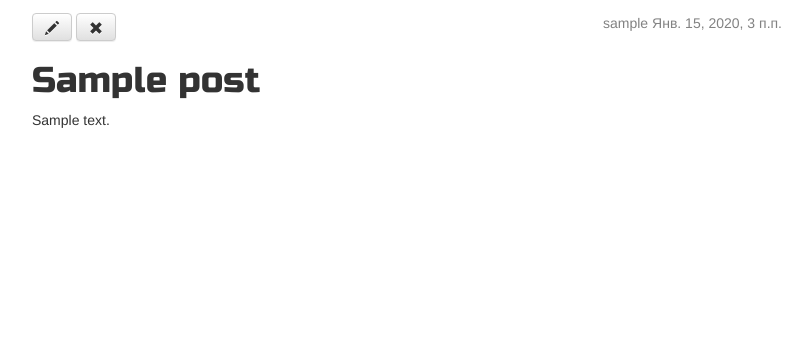
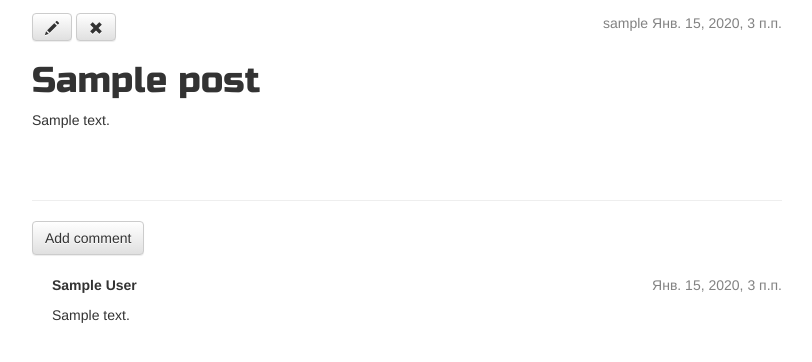
Before and after one commit to mdadm/my-first-blog, a Django app: page /post/1/ in a window 1280 px wide. Shown: the part 151-513 px from the top of the page, without its empty margins (38-850 px from the left). Run offline with Django 3.2, Linux system fonts and the light colour scheme; a user stored in the database is signed in; tables that the repository leaves empty hold one stand-in row (values such as "Sample post"); some libraries are stand-ins or nearby versions.

Commit message:
Добавлена возможность комментировать посты.

```diff
--- a/ej/admin.py
+++ b/ej/admin.py
@@ -1,4 +1,5 @@
 from django.contrib import admin
-from .models import Post
+from .models import Post, Comment
 
 admin.site.register(Post)
+admin.site.register(Comment)
--- a/ej/models.py
+++ b/ej/models.py
@@ -17,3 +17,17 @@ class Post(models.Model):
 
     def __str__(self):
         return self.title
+
+class Comment(models.Model):
+    post = models.ForeignKey('ej.Post', related_name='comments')
+    author = models.CharField(max_length=200)
+    text = models.TextField()
+    created_date = models.DateTimeField(default=timezone.now)
+    approved_comment = models.BooleanField(default=False)
+
+    def approve(self):
+        self.approved_comment = True
+        self.save()
+
+    def __str__(self):
+        return self.text
--- a/ej/static/css/ej.css
+++ b/ej/static/css/ej.css
@@ -53,3 +53,7 @@ h1, h2, h3, h4 {
 .post h1 a, .post h1 a:visited {
         color: #000000;
 }
+
+.comment {
+    margin: 20px 0px 20px 20px;
+}
--- a/ej/templates/ej/post_detail.html
+++ b/ej/templates/ej/post_detail.html
@@ -15,4 +15,16 @@
             <h1>{{ post.title }}</h1>
             <p>{{ post.text|linebreaksbr }}</p>
         </div>
+        <hr>
+            <a class="btn btn-default" href="{% url 'add_comment_to_post' pk=post.pk %}">Add comment</a>
+            {% for comment in post.comments.all %}
+                <div class="comment">
+                    <div class="date">{{ comment.created_date }}</div>
+                    <strong>{{ comment.author }}</strong>
+                    <p>{{ comment.text|linebreaks }}</p>
+                </div>
+            {% empty %}
+                <p>No comments here yet :(</p>
+            {% endfor %}
+
     {% endblock %}
--- a/ej/templates/ej/post_list.html
+++ b/ej/templates/ej/post_list.html
@@ -9,6 +9,7 @@
                 </div>
                 <h1><a href="{% url 'post_detail' pk=post.pk %}">{{ post.title }}</a></h1>
                 <p>{{ post.text|linebreaksbr }}</p>
+                <a href="{% url 'post_detail' pk=post.pk %}">Comments: {{ post.comments.count }}</a>
             </div>
         {% endfor %}
     {% endblock content %}
--- a/ej/urls.py
+++ b/ej/urls.py
@@ -13,5 +13,6 @@ urlpatterns = [
     url(r'^post/(?P<pk>\d+)/remove/$', views.post_remove, name='post_remove'),
     url(r'^admin/', include(admin.site.urls)),
     url(r'^accounts/login/$', 'django.contrib.auth.views.login'),
+    url(r'^post/(?P<pk>\d+)/comment/$', views.add_comment_to_post, name='add_comment_to_post'),
     url('^', include('django.contrib.auth.urls'))
 ]
--- a/ej/views.py
+++ b/ej/views.py
@@ -1,7 +1,7 @@
 from django.shortcuts import render, get_object_or_404, redirect
 from django.utils import timezone
 from django.contrib.auth.decorators import login_required
-from .forms import PostForm
+from .forms import PostForm, CommentForm
 from .models import Post
 
 # Create your views here.
@@ -51,3 +51,17 @@ def post_remove(request, pk):
     post = get_object_or_404(Post, pk=pk)
     post.delete()
     return redirect('post_list')
+
+@login_required
+def add_comment_to_post(request, pk):
+    post = get_object_or_404(Post, pk=pk)
+    if request.method == "POST":
+        form = CommentForm(request.POST)
+        if form.is_valid():
+            comment = form.save(commit=False)
+            comment.post = post
+            comment.save()
+            return redirect('post_detail', pk=post.pk)
+    else:
+        form = CommentForm()
+    return render(request, 'ej/add_comment_to_post.html', {'form': form})
```
Also changed, not shown: ej/forms.py (+7 -1 lines), ej/templates/ej/add_comment_to_post.html (added, +9 -0 lines), ej/migrations/0002_comment.py (added).
